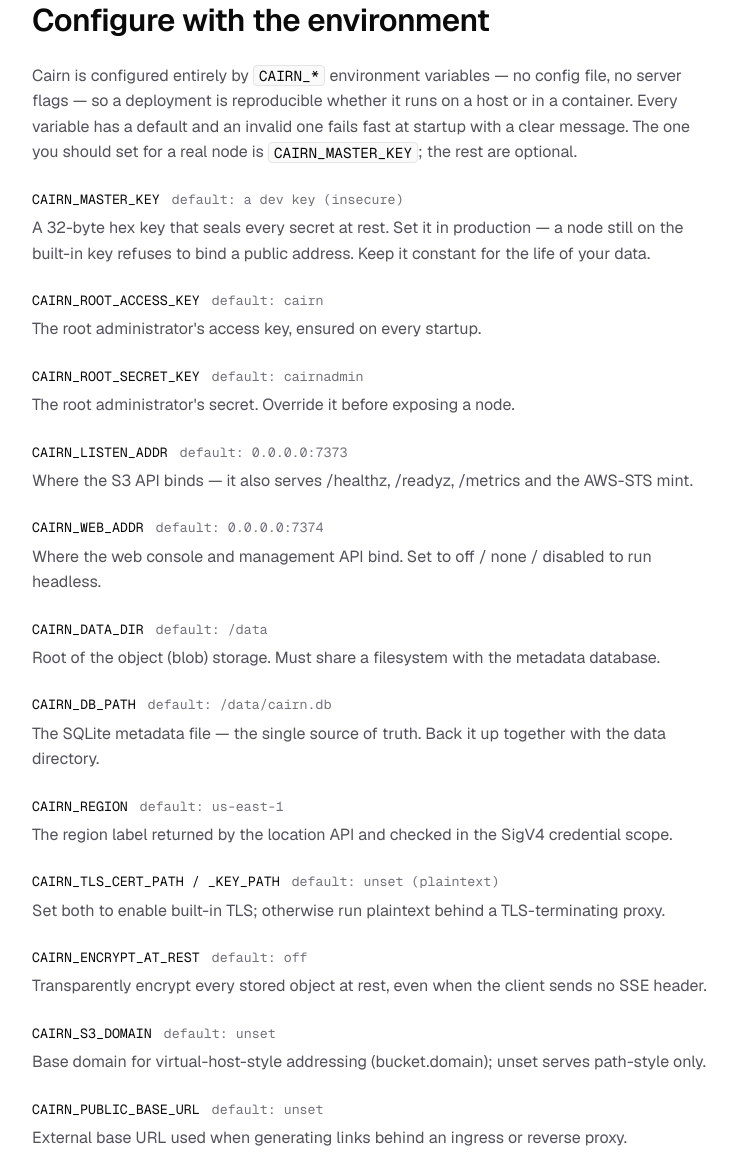
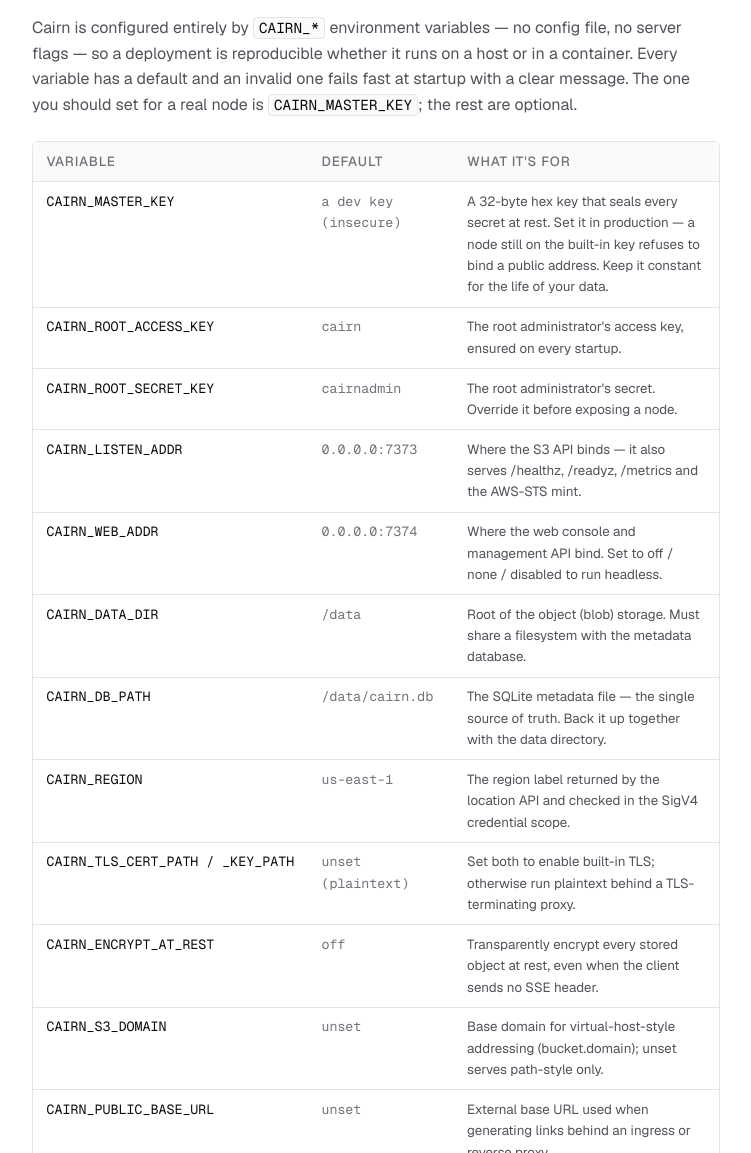
Before and after one commit to Harsh-2002/Cairn, an Astro site: page / in a window 1280 px wide. Shown: the part 7858-9011 px from the top of the page, without its empty margins (264-1015 px from the left). Built offline with nearby package versions, Linux system fonts and the light colour scheme; Astro itself is replaced by a stand-in of ours.

Commit message:
feat(site): config as a table (stacks on mobile); shorter compose comments
- Configuration section is now a Variable / Default / What it's for table on
  desktop, and stacks into readable per-variable blocks on phones (no horizontal
  scroll, no cramped mid-word wrapping).
- Docker Compose comments shortened and simplified so the block stays uncramped
  and readable.

```diff
--- a/src/pages/index.astro
+++ b/src/pages/index.astro
@@ -22,24 +22,22 @@ const compose = `services:
     restart: unless-stopped
     ports:
       - "7373:7373"   # S3 API
-      - "7374:7374"   # Web console + management API
+      - "7374:7374"   # console + API
     volumes:
       - cairn-data:/data
     environment:
-      # Minimum — generate a real key with: openssl rand -hex 32
-      # Seals every secret at rest; keep it constant for the life of your data.
+      # Required — openssl rand -hex 32
       CAIRN_MASTER_KEY: "REPLACE_WITH_A_32_BYTE_HEX_KEY"
 
-      # Optional — defaults shown; uncomment to change.
-      # CAIRN_ROOT_ACCESS_KEY: "cairn"          # admin access key
-      # CAIRN_ROOT_SECRET_KEY: "cairnadmin"     # admin secret — override in production
-      # CAIRN_REGION: "us-east-1"               # SigV4 region label
-      # CAIRN_ENCRYPT_AT_REST: "true"           # encrypt every object at rest
-      # CAIRN_S3_DOMAIN: "s3.example.com"       # virtual-host-style addressing
-      # CAIRN_PUBLIC_BASE_URL: "https://s3.example.com"  # external URL behind ingress
-      # CAIRN_TLS_CERT_PATH: "/certs/tls.crt"   # built-in TLS (set both)
+      # Optional (defaults shown)
+      # CAIRN_ROOT_ACCESS_KEY: "cairn"        # admin key
+      # CAIRN_ROOT_SECRET_KEY: "cairnadmin"   # admin secret
+      # CAIRN_REGION: "us-east-1"             # region label
+      # CAIRN_ENCRYPT_AT_REST: "true"         # encrypt at rest
+      # CAIRN_S3_DOMAIN: "s3.example.com"     # virtual-host style
+      # CAIRN_TLS_CERT_PATH: "/certs/tls.crt" # TLS (set both)
       # CAIRN_TLS_KEY_PATH: "/certs/tls.key"
-      # CAIRN_WEB_ADDR: "off"                   # run headless — no web console
+      # CAIRN_WEB_ADDR: "off"                 # headless
 volumes:
   cairn-data:`;
 
@@ -382,19 +380,28 @@ const bench = [
       Every variable has a default and an invalid one fails fast at startup with a clear message. The
       one you should set for a real node is <code>CAIRN_MASTER_KEY</code>; the rest are optional.
     </p>
-    <dl class="config">
-      {
-        envs.map((e) => (
-          <div>
-            <dt>
-              <span class="cfg-name">{e.name}</span>
-              <span class="cfg-default">default: {e.def}</span>
-            </dt>
-            <dd>{e.desc}</dd>
-          </div>
-        ))
-      }
-    </dl>
+    <div class="table-scroll">
+      <table class="envtable">
+        <thead>
+          <tr>
+            <th scope="col">Variable</th>
+            <th scope="col">Default</th>
+            <th scope="col">What it&apos;s for</th>
+          </tr>
+        </thead>
+        <tbody>
+          {
+            envs.map((e) => (
+              <tr>
+                <td class="envtable__name">{e.name}</td>
+                <td class="envtable__def">{e.def}</td>
+                <td class="envtable__desc">{e.desc}</td>
+              </tr>
+            ))
+          }
+        </tbody>
+      </table>
+    </div>
     <p class="note">
       That&apos;s the common set. There are roughly fifty knobs in all — replication, lifecycle,
       webhooks, KMS allow-listing, metadata sharding, runtime and durability tuning. See the full{" "}
@@ -598,33 +605,43 @@ const bench = [
     margin-bottom: var(--space-2);
   }
 
-  /* configuration reference: variable + default, then description — reflows, never scrolls */
-  .config {
-    display: grid;
-    gap: var(--space-4);
-    margin-top: var(--space-4);
+  /* configuration reference table. No min-width: the description column wraps so the
+     table fits any width; the bordered .table-scroll wrapper catches the rare overflow. */
+  table.envtable {
+    width: 100%;
+    border-collapse: collapse;
+    font-size: var(--step--1);
   }
-  .config dt {
-    display: flex;
-    flex-wrap: wrap;
-    align-items: baseline;
-    gap: 0.4rem 0.75rem;
+  .envtable th,
+  .envtable td {
+    padding: 0.55rem 0.85rem;
+    text-align: left;
+    vertical-align: top;
+    border-bottom: 1px solid var(--hairline);
   }
-  .config .cfg-name {
+  .envtable thead th {
+    font-weight: 500;
+    color: var(--fg-faint);
+    text-transform: uppercase;
+    letter-spacing: 0.06em;
+    background: var(--bg-subtle);
+    white-space: nowrap;
+  }
+  .envtable tbody tr:last-child td {
+    border-bottom: 0;
+  }
+  .envtable__name {
     font-family: var(--font-mono);
-    font-size: var(--step--1);
     color: var(--fg);
-    overflow-wrap: anywhere;
+    white-space: nowrap; /* keep each variable on one line on desktop (breaks on mobile below) */
   }
-  .config .cfg-default {
+  .envtable__def {
     font-family: var(--font-mono);
-    font-size: var(--step--1);
     color: var(--fg-faint);
   }
-  .config dd {
-    margin: 0.3rem 0 0;
+  .envtable__desc {
     color: var(--fg-muted);
-    max-width: var(--measure);
+    min-width: 15ch;
   }
 
   .linkrow {
@@ -667,5 +684,45 @@ const bench = [
     .hero h1 br {
       display: none;
     }
+    /* On phones, let long variable names break and tighten padding so the whole table
+       fits the viewport without scrolling. */
+    /* On phones, stack each row into a readable block (variable → default → purpose)
+       instead of squeezing three columns — no scroll, no cramped mid-word wrapping. */
+    .envtable thead {
+      display: none;
+    }
+    .envtable,
+    .envtable tbody,
+    .envtable tr,
+    .envtable td {
+      display: block;
+      width: 100%;
+    }
+    .envtable tr {
+      padding: 0.75rem 0.9rem;
+      border-bottom: 1px solid var(--hairline);
+    }
+    .envtable tbody tr:last-child {
+      border-bottom: 0;
+    }
+    .envtable td {
+      padding: 0;
+      border: 0;
+    }
+    .envtable__name {
+      white-space: normal;
+      font-weight: 600;
+    }
+    .envtable__def {
+      margin-top: 0.15rem;
+    }
+    .envtable__def::before {
+      content: "default: ";
+      color: var(--fg-faint);
+    }
+    .envtable__desc {
+      margin-top: 0.35rem;
+      min-width: 0;
+    }
   }
 </style>
```
